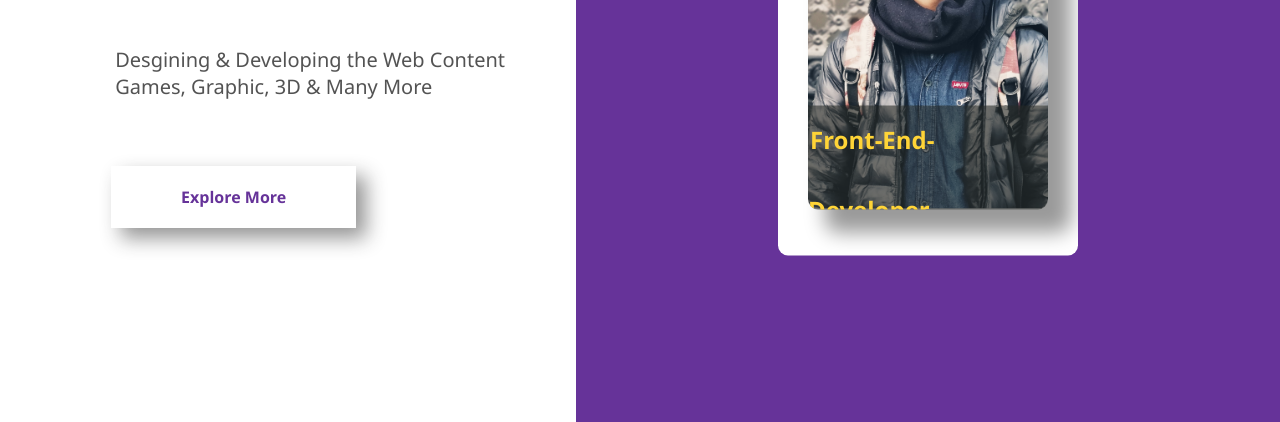
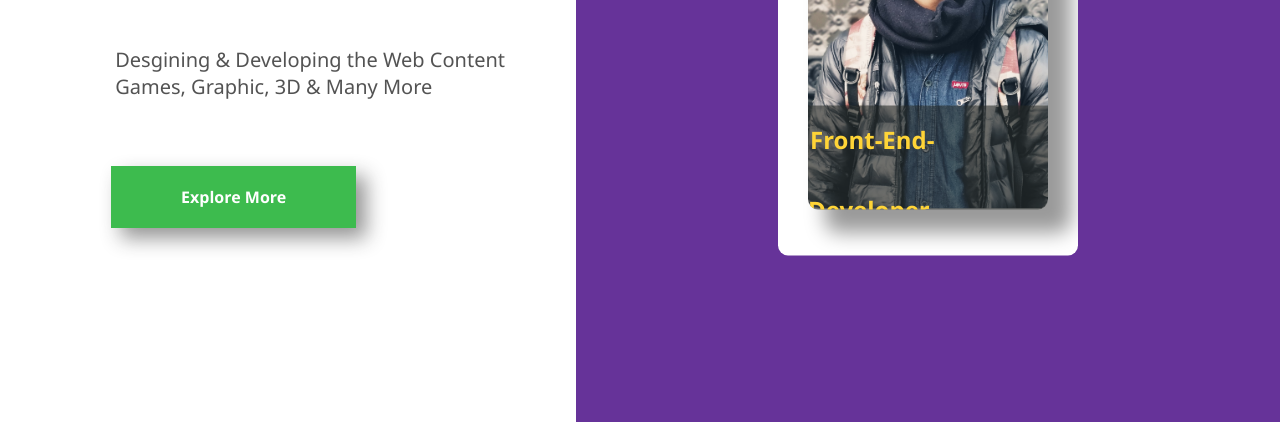
Before and after one commit to NiteshTamang101/portfolio, a plain HTML site: page index.html in a window 1280 px wide. In both pictures the pointer is over the link "Explore More". Shown: the part 378-800 px from the top of the page. Drawn offline with Linux system fonts and the light colour scheme.

Commit message:
Update main.css

```diff
--- a/main.css
+++ b/main.css
@@ -94,8 +94,8 @@
  /* Main Link:hover  */
 
  .main__link a:hover {
-     background: white;
-     color: rebeccapurple;
+     background: rgb(61, 187, 78);
+     color: white;
      transition: all 500ms ease;
  }
  /* right Container Styling */
@@ -514,7 +514,7 @@
      float: left;
      width: 50%;
      height: 90%;
-     background: rgb(219, 219, 219);
+     background: rebeccapurple;
  }
 .sign_up_section .left_cont .bg_cont {
      width: 100%;
```
